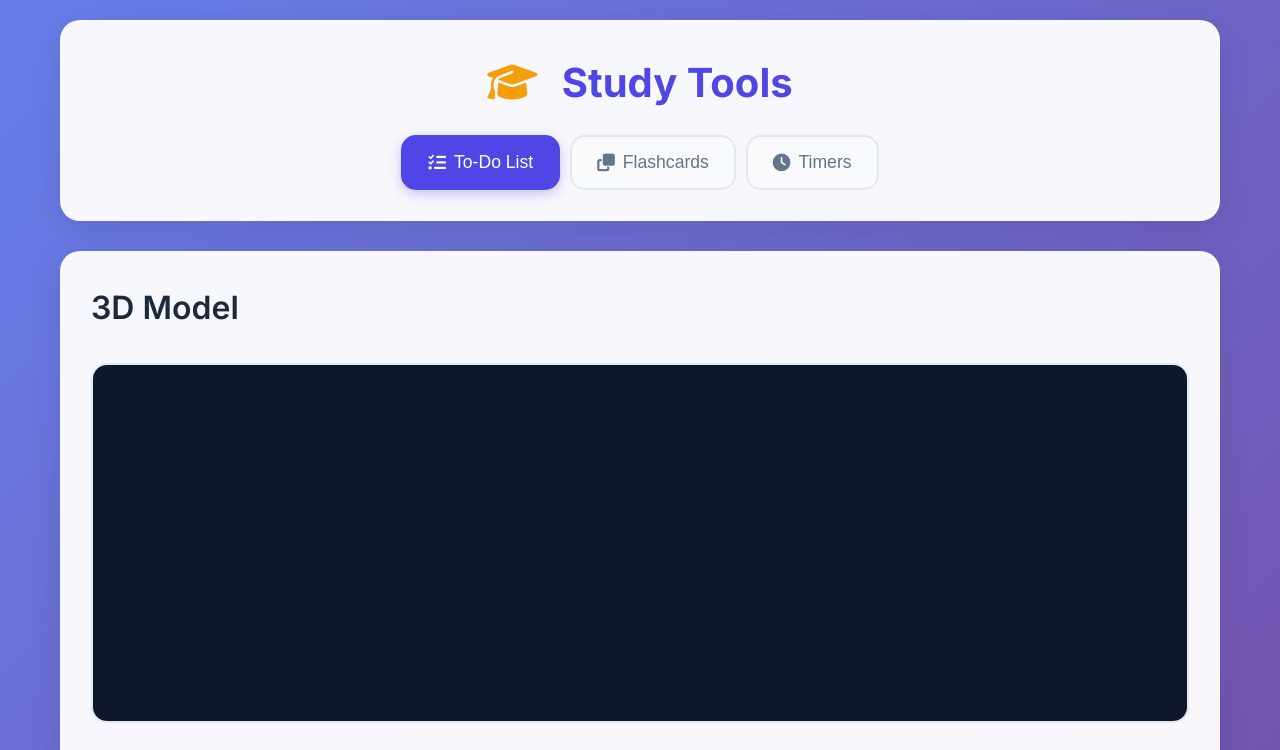
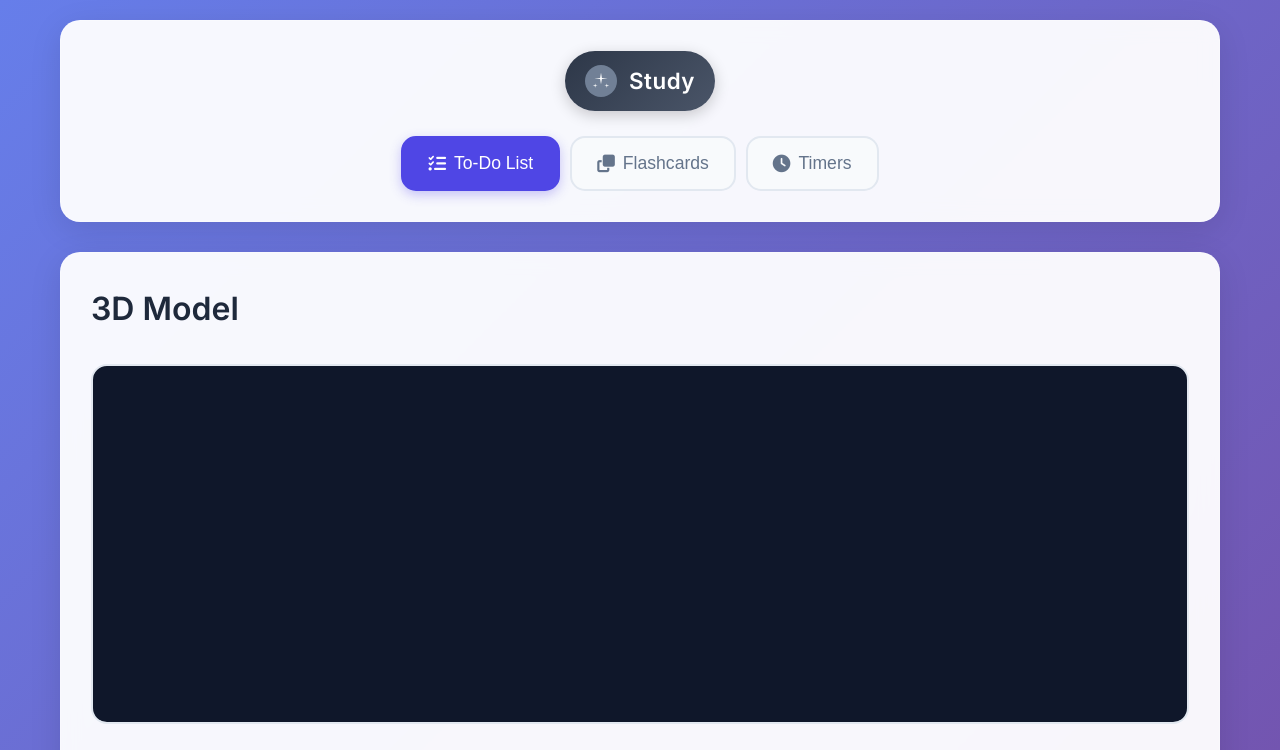
Before and after one commit to sam089-glitcher/StudyTools, a website: page index.html in a window 1280 px wide. Shown: the top 750 px of the page. Drawn offline with Linux system fonts and the light colour scheme; some packages are replaced by stand-ins of ours; a script that the page names is missing.

Commit message:
your commit message

```diff
--- a/index.html
+++ b/index.html
@@ -13,7 +13,16 @@
     <div class="app-container">
         <!-- Header -->
         <header class="header">
-            <h1><i class="fas fa-graduation-cap"></i> Study Tools</h1>
+            <div class="logo">
+                <div class="logo-icon">
+                    <svg viewBox="0 0 24 24" fill="none" xmlns="http://www.w3.org/2000/svg">
+                        <path d="M12 2L13.09 8.26L20 9L13.09 9.74L12 16L10.91 9.74L4 9L10.91 8.26L12 2Z" fill="currentColor"/>
+                        <path d="M19 15L19.5 17L22 17.5L19.5 18L19 20L18.5 18L16 17.5L18.5 17L19 15Z" fill="currentColor"/>
+                        <path d="M5 15L5.5 17L8 17.5L5.5 18L5 20L4.5 18L2 17.5L4.5 17L5 15Z" fill="currentColor"/>
+                    </svg>
+                </div>
+                <span class="logo-text">Study</span>
+            </div>
             <nav class="nav-tabs">
                 <button class="nav-tab active" data-tool="todo">
                     <i class="fas fa-list-check"></i> To-Do List
--- a/styles.css
+++ b/styles.css
@@ -29,19 +29,49 @@ body {
     margin-bottom: 30px;
     box-shadow: 0 8px 32px rgba(0, 0, 0, 0.1);
     border: 1px solid rgba(255, 255, 255, 0.2);
-}
-
-.header h1 {
-    font-size: 2.5em;
-    font-weight: 700;
-    color: #4f46e5;
-    margin-bottom: 20px;
     text-align: center;
 }
 
-.header h1 i {
-    margin-right: 15px;
-    color: #f59e0b;
+/* Logo Styles */
+.logo {
+    display: inline-flex;
+    align-items: center;
+    gap: 12px;
+    margin-bottom: 25px;
+    padding: 12px 20px;
+    background: linear-gradient(135deg, #2d3748 0%, #4a5568 100%);
+    border-radius: 50px;
+    box-shadow: 0 4px 15px rgba(0, 0, 0, 0.2);
+    transition: all 0.3s ease;
+}
+
+.logo:hover {
+    transform: translateY(-2px);
+    box-shadow: 0 6px 20px rgba(0, 0, 0, 0.3);
+}
+
+.logo-icon {
+    width: 32px;
+    height: 32px;
+    background: #718096;
+    border-radius: 50%;
+    display: flex;
+    align-items: center;
+    justify-content: center;
+    color: white;
+    font-size: 16px;
+}
+
+.logo-icon svg {
+    width: 20px;
+    height: 20px;
+}
+
+.logo-text {
+    font-size: 1.4em;
+    font-weight: 600;
+    color: white;
+    letter-spacing: 0.5px;
 }
 
 .nav-tabs {
```
